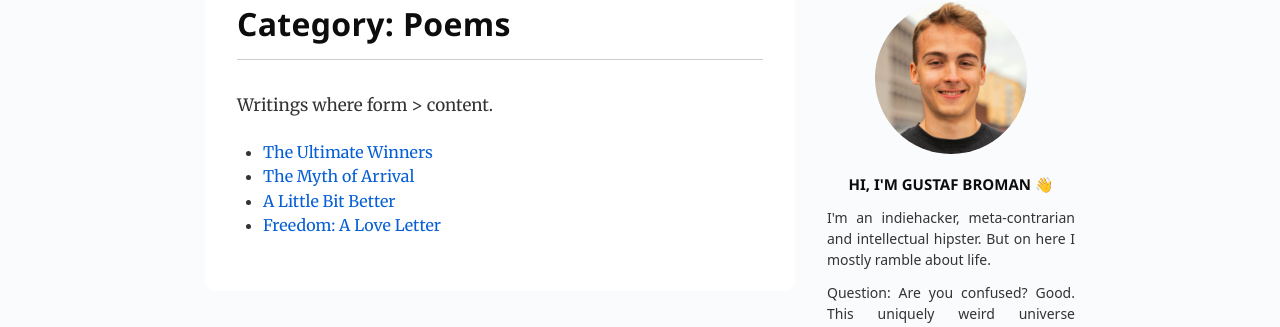
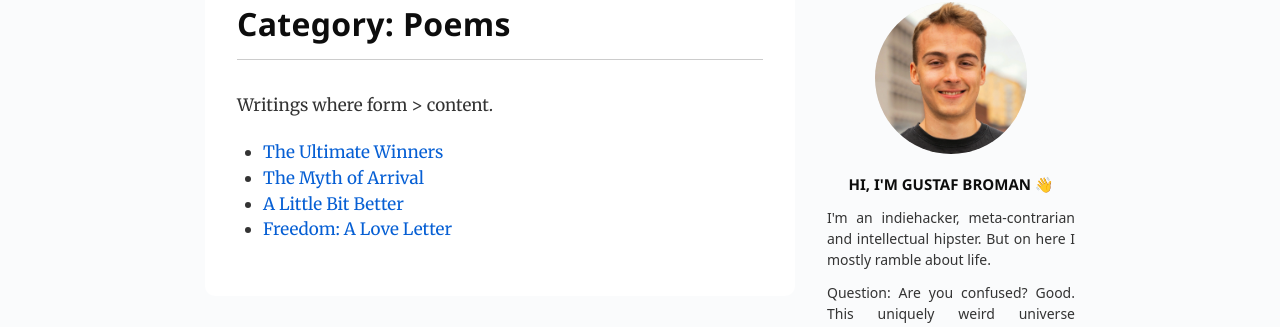
Before and after one commit to gdbroman/broman.blog, a Jekyll site: the page built from category/poems.md, in a window 1280 px wide. Shown: the part 104-431 px from the top of the page. Built offline with Jekyll 4.4.1, drawn with Linux system fonts in a browser that asks for light colours; some web fonts are replaced.

Commit message:
slightly larger font

```diff
--- a/assets/css/styles.scss
+++ b/assets/css/styles.scss
@@ -61,6 +61,7 @@ article {
         margin-bottom: 22px;
     }
     li {
+        font-size: 17px;
         margin-bottom: 2px;
     }
     hr {
@@ -334,7 +335,7 @@ aside {
         img.main {
             min-height: 220px;
         }
-        p, p * {
+        p, p *, li {
             font-size: 16px;
         }
     }
```
